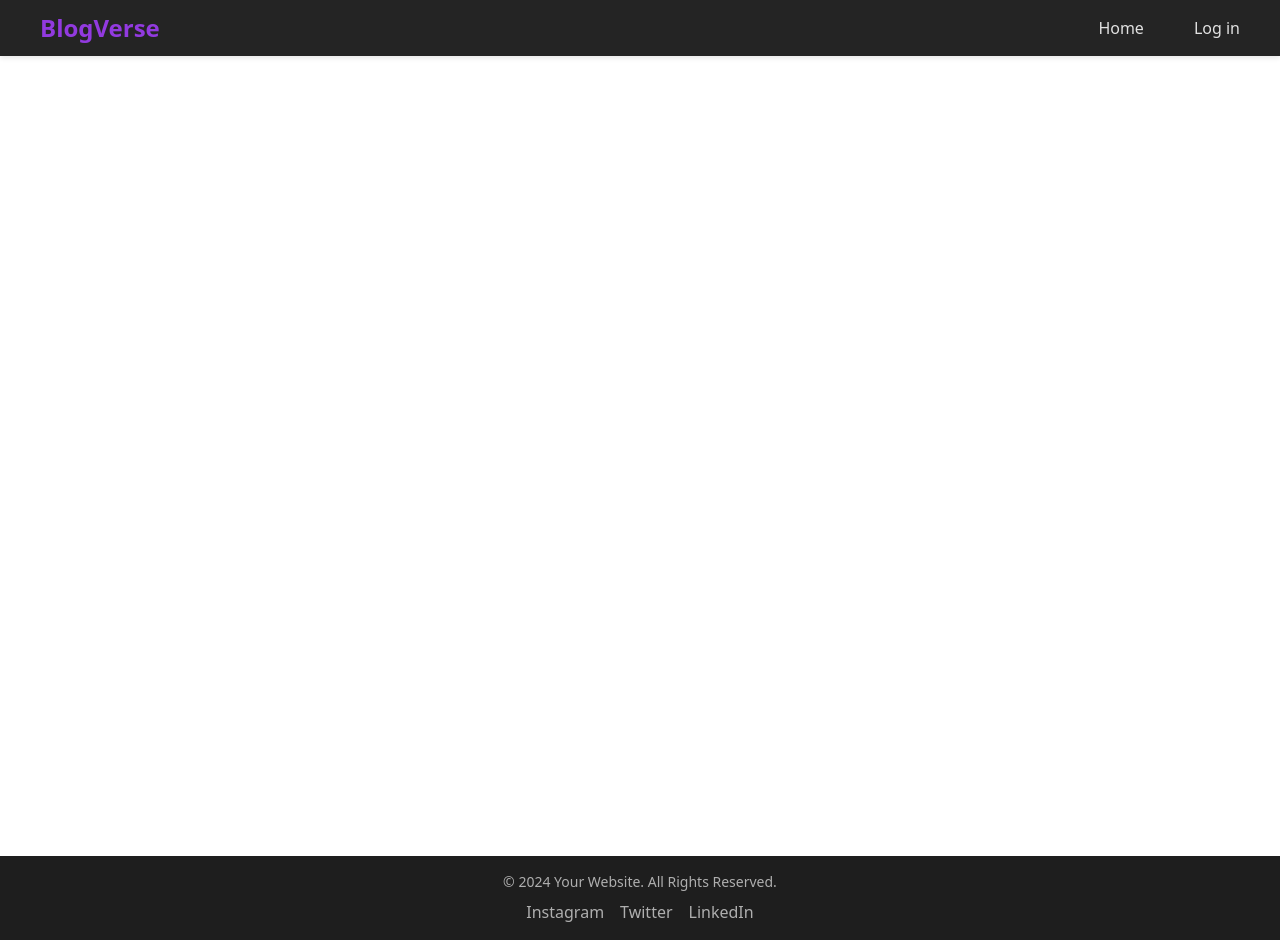
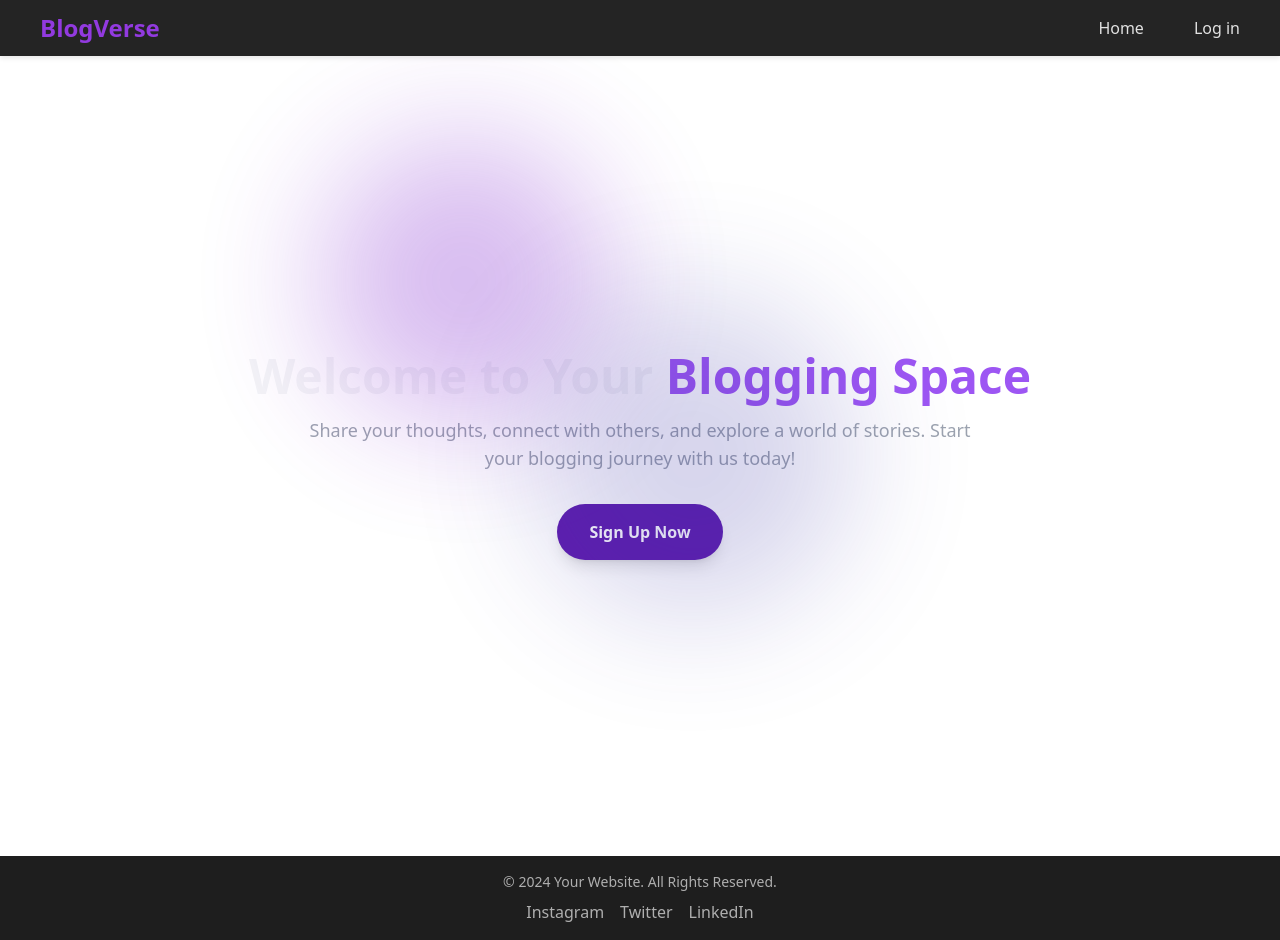
Before and after one commit to itsmanik/blog-verse, a React (Vite) app in the folder client/: page / in a window 1280 px wide. Built offline with nearby package versions, Linux system fonts and the light colour scheme; what @radix-ui/themes would draw is missing.

Commit message:
added welcome page

```diff
--- a/client/src/App.jsx
+++ b/client/src/App.jsx
@@ -11,6 +11,7 @@ import NotFound from "./pages/NotFound";
 import ProtectedRoute from "./utils/ProtectedRoute";
 import BlogDetails from "./pages/BlogDetails";
 import Manage from "./pages/Manage";
+import Welcome from "./pages/Welcome"
 
 function App() {
   return (
@@ -18,6 +19,7 @@ function App() {
       <AuthProvider>
         <Routes>
           <Route path="/" element={<MainLayout />}>
+            <Route index element={<Welcome />} />
             {/* Public Routes */}
             <Route path="/blogs" element={<Home />} />
             <Route path="/blogs/:id" element={<BlogDetails />} />
--- a/client/src/components/Navbar/Navbar.jsx
+++ b/client/src/components/Navbar/Navbar.jsx
@@ -26,7 +26,7 @@ const Navbar = () => {
       <nav className={classes.navbar}>
         {/* Logo */}
         <div className={classes["navbar-logo"]}>
-          <a href="/">BlogVerse</a>
+          <Link to="/">BlogVerse</Link>
         </div>
 
         {/* Links container */}
--- a/client/src/layouts/MainLayout.jsx
+++ b/client/src/layouts/MainLayout.jsx
@@ -6,7 +6,7 @@ const MainLayout = () => {
   return (
     <>
       <Navbar />
-      <main className="min-h-screen">
+      <main className="min-h-screen ">
         <Outlet />
       </main>
       <Footer />
--- a/client/src/pages/Login.jsx
+++ b/client/src/pages/Login.jsx
@@ -58,7 +58,7 @@ const Login = () => {
               onChange={(e) => {
                 setUsername(e.target.value);
               }}
-              className="w-full px-3 py-2 border rounded-md dark:border-gray-300 dark:bg-gray-50 dark:text-gray-800"
+              className="w-full px-3 py-2 border rounded-md dark:border-gray-300 text-white"
             />
           </div>
           <div>
@@ -83,7 +83,7 @@ const Login = () => {
                 setPassword(e.target.value);
               }}
               placeholder="*****"
-              className="w-full px-3 py-2 border rounded-md dark:border-gray-300 dark:bg-gray-50 dark:text-gray-800"
+              className="w-full px-3 py-2 border rounded-md dark:border-gray-300 text-white"
             />
           </div>
         </div>
--- a/client/src/pages/Register.jsx
+++ b/client/src/pages/Register.jsx
@@ -55,7 +55,7 @@ const Register = () => {
               onChange={(e) => {
                 setName(e.target.value);
               }}
-              className="w-full px-3 py-2 mb-4 border rounded-md dark:border-gray-300 dark:bg-gray-50 dark:text-gray-800"
+              className="w-full px-3 py-2 mb-4 border rounded-md dark:border-gray-300 text-white"
             />
             <label
               htmlFor="username"
@@ -72,7 +72,7 @@ const Register = () => {
               onChange={(e) => {
                 setUsername(e.target.value);
               }}
-              className="w-full px-3 py-2 border rounded-md dark:border-gray-300 dark:bg-gray-50 dark:text-gray-800"
+              className="w-full px-3 py-2 border rounded-md dark:border-gray-300 text-white"
             />
           </div>
           <div>
@@ -90,7 +90,7 @@ const Register = () => {
                 setPassword(e.target.value);
               }}
               placeholder="*****"
-              className="w-full px-3 py-2 border rounded-md dark:border-gray-300 dark:bg-gray-50 dark:text-gray-800"
+              className="w-full px-3 py-2 border rounded-md dark:border-gray-300 text-white"
             />
           </div>
         </div>
--- /dev/null
+++ b/client/src/pages/Welcome.jsx
@@ -0,0 +1,32 @@
+import { Link } from "react-router";
+
+const Welcome = () => {
+  return (
+    <div className="relative min-h-screen bg-gradient-to-r flex items-center justify-center">
+      <div className="text-center text-gray-300 px-6">
+        {/* Hero Section */}
+        <h1 className="text-5xl font-extrabold mb-4 text-gray-100">
+          Welcome to Your <span className="text-[#9d56f3]">Blogging Space</span>
+        </h1>
+        <p className="text-lg mb-8 max-w-2xl mx-auto text-gray-400">
+          Share your thoughts, connect with others, and explore a world of
+          stories. Start your blogging journey with us today!
+        </p>
+        <Link to="/register">
+          <button className="bg-primaryColor text-white hover:bg-[#43157b] px-8 py-4 rounded-full font-semibold shadow-lg transition duration-300">
+            Sign Up Now
+          </button>
+        </Link>
+
+        {/* Decorative Elements */}
+        <div className="absolute inset-0 pointer-events-none">
+          {/* Dark Themed Blurred Elements */}
+          <div className="absolute top-20 left-1/4 w-72 h-72 bg-purple-700 rounded-full blur-3xl opacity-30"></div>
+          <div className="absolute top-1/2 right-1/3 w-80 h-80 bg-indigo-800 rounded-full blur-3xl opacity-20 transform -translate-y-1/2"></div>
+        </div>
+      </div>
+    </div>
+  );
+};
+
+export default Welcome;
```
Also changed, not shown: client/src/pages/Welcome.module.css (added).
